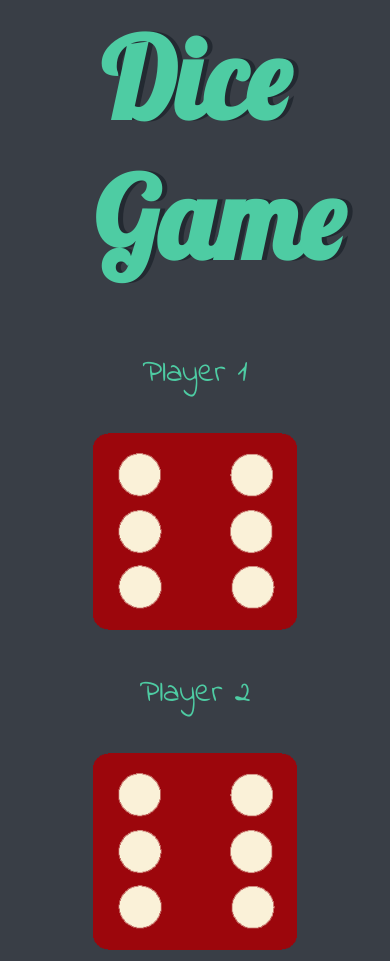
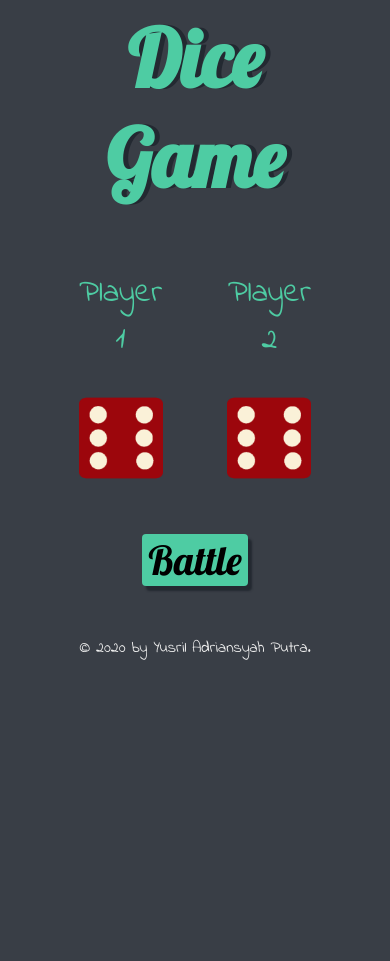
Before and after one commit to yusril-adr/dice-game, a plain HTML site: page index.html in a window 390 px wide. Shown: the top 961 px of the page. After the commit the page ends 844 px from the top, so only its background shows below. Drawn offline with Linux system fonts and the light colour scheme.

Commit message:
Added responsive feature

```diff
--- a/index.html
+++ b/index.html
@@ -2,22 +2,22 @@
 <html lang="en" dir="ltr">
   <head>
     <meta charset="utf-8">
+    <meta name="viewport" content="width=device-width, initial-scale=1.0">
     <title>Dice Game</title>
     <link rel="stylesheet" href="style/styles.css">
     <link href="https://fonts.googleapis.com/css?family=Indie+Flower|Lobster" rel="stylesheet">
-
   </head>
   <body>
 
     <div class="container">
       <h1>Dice Game</h1>
 
-      <div class="dice">
+      <div class="dice dice-1">
         <p>Player 1</p>
         <img class="img1" src="images/dice6.png">
       </div>
 
-      <div class="dice">
+      <div class="dice dice-2">
         <p>Player 2</p>
         <img class="img2" src="images/dice6.png">
       </div>
--- a/style/styles.css
+++ b/style/styles.css
@@ -63,10 +63,36 @@ button:active {
   transform: scale(1);
 }
 
-
 footer {
   color: #EEEEEE;
   font-family: 'Indie Flower', cursive;
   margin-top: 3%;
   text-align: center;
 }
+
+/* Mobile Version */
+@media (max-width: 991px) {
+  h1 {
+    font-size: 5rem;
+  }
+
+  .dice {
+    width: 40%;
+  }
+
+  .dice-1 {
+    margin-right: 20px;
+  }
+
+  .dice-2 {
+    margin-left: 20px;
+  }
+
+  .btn-container {
+    margin-top: 50px;
+  }
+
+  footer {
+    margin-top: 50px;
+  }
+}
```
